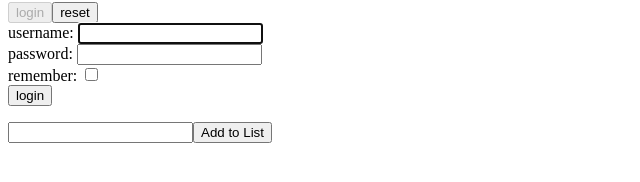
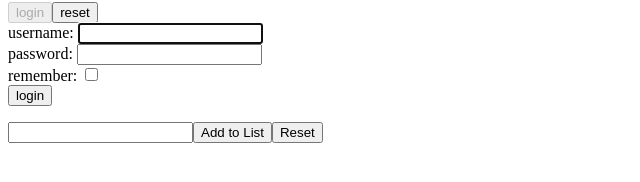
Before and after one commit to Aliberk17/react-exercises, a React (Create React App) app: page / in a window 1280 px wide. Shown: the part 474-656 px from the top of the page, without its empty margins (0-640 px from the left). Built offline with nearby package versions, Linux system fonts and the light colour scheme.

Commit message:
Lists - 05

```diff
--- a/src/TodoList.js
+++ b/src/TodoList.js
@@ -21,6 +21,12 @@ export default class TodoList extends Component {
     });
   };
 
+  handleResetClick = (event) => {
+    this.setState({
+      items: [],
+    });
+  };
+
   render() {
     return (
       <div>
@@ -31,6 +37,7 @@ export default class TodoList extends Component {
         </ul>
         <input value={this.state.inputText} onChange={this.handleChange} />
         <button onClick={this.handleClick}>Add to List</button>
+        <button onClick={this.handleResetClick}>Reset</button>
       </div>
     );
   }
```
